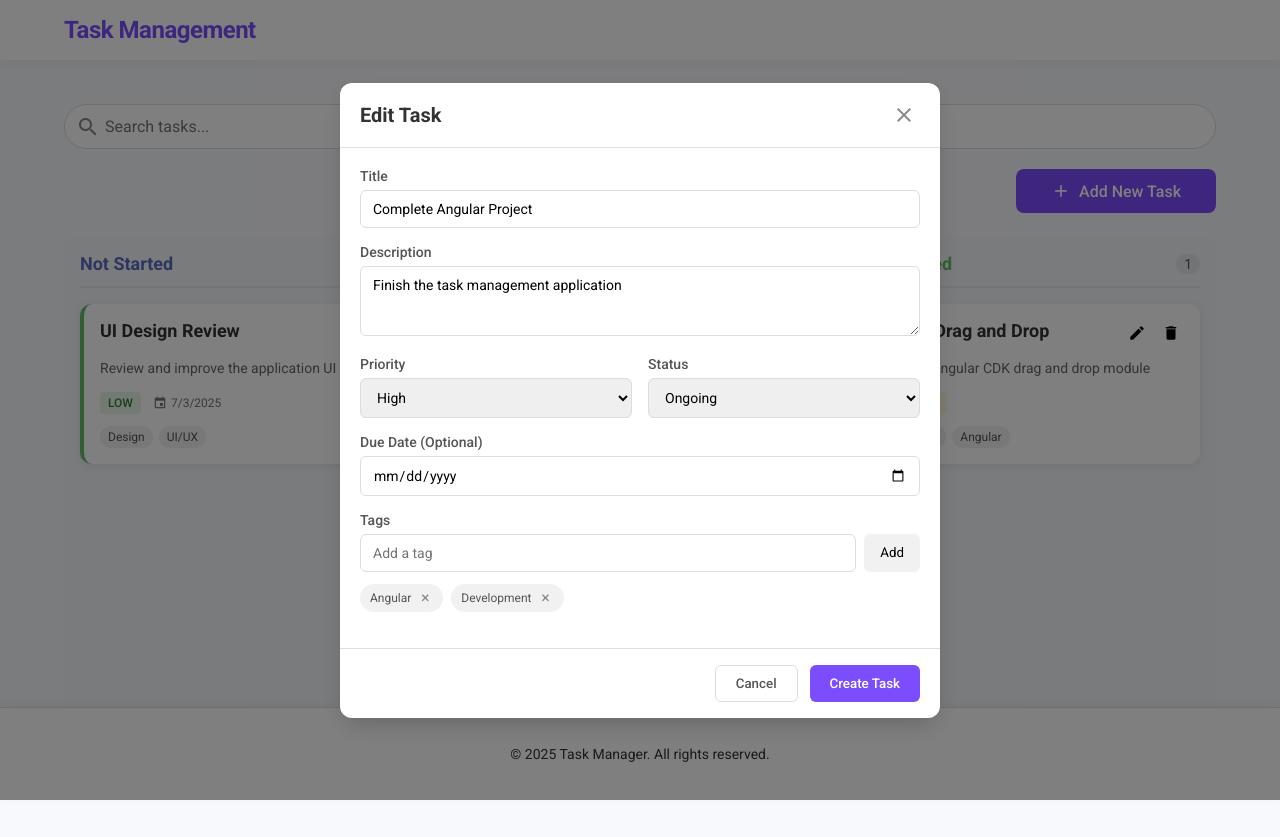
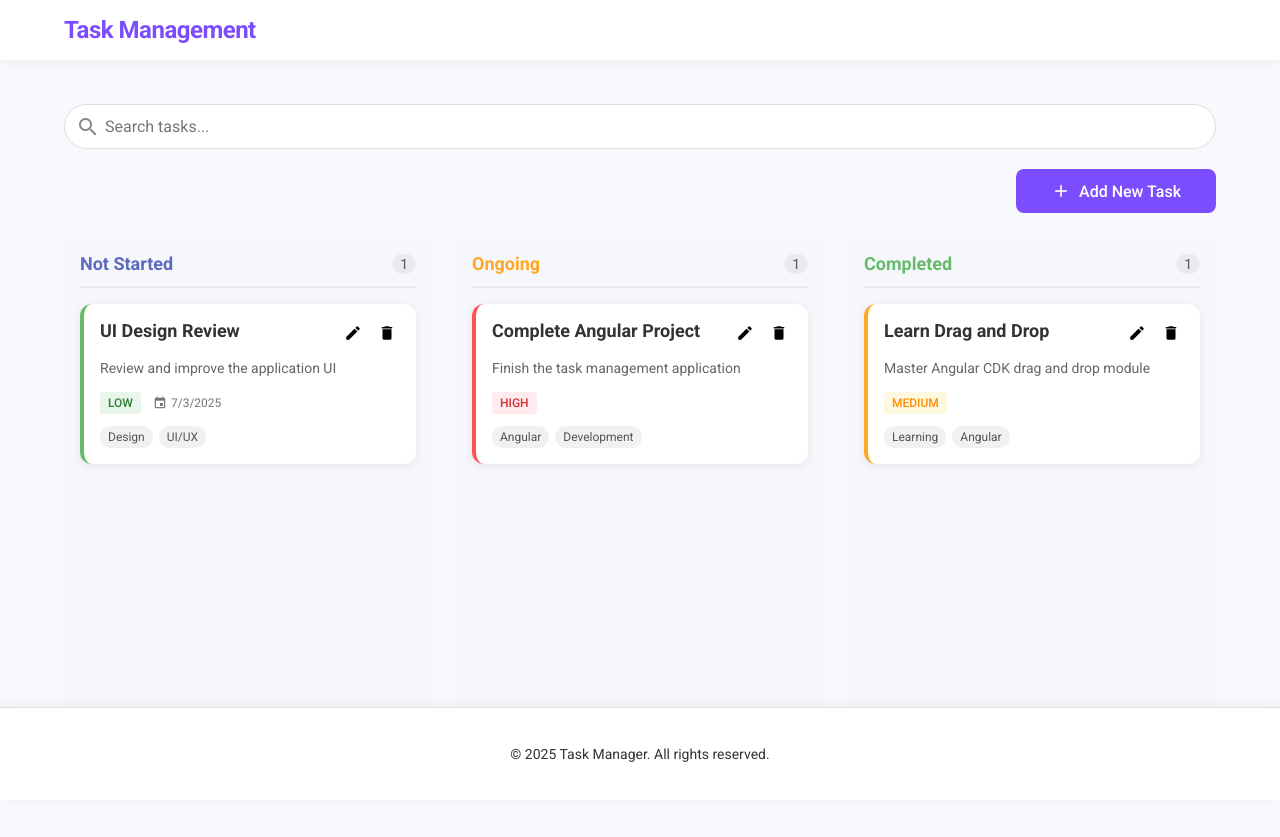
Before and after one commit to YakubuLute/angular-kanban-task-manager, an Angular app: page / in a window 1280 px wide. Built offline with nearby package versions, Linux system fonts and the light colour scheme.

Commit message:
Added service to trigger state of modal

```diff
--- a/src/app/components/edit-task/edit-task.component.html
+++ b/src/app/components/edit-task/edit-task.component.html
@@ -1,5 +1,9 @@
 <!-- Modal -->
-<div class="modal-backdrop" *ngIf="true" (click)="onBackdropClick($event)">
+<div
+  class="modal-backdrop"
+  *ngIf="isModalOpen"
+  (click)="onBackdropClick($event)"
+>
   <div class="modal-container" (click)="onModalContentClick($event)">
     <div class="modal-header">
       <h3>Edit Task</h3>
--- a/src/app/components/edit-task/edit-task.component.ts
+++ b/src/app/components/edit-task/edit-task.component.ts
@@ -29,14 +29,13 @@ export class EditTaskComponent implements OnInit {
   }
 
   openModal (): void {
-    this.isModalOpen = true
-    // Prevent background scrolling when modal is open
+    this.taskService.setEditModal(true)
     document.body.style.overflow = 'hidden'
   }
 
   closeModal (): void {
-    this.isModalOpen = false
-    this.taskService.closeEditTaskModal()
+    // this.isModalOpen = false
+    this.taskService.setEditModal(false)
     document.body.style.overflow = 'auto'
     this.resetForm()
   }
--- a/src/app/services/task.service.ts
+++ b/src/app/services/task.service.ts
@@ -56,8 +56,8 @@ export class TaskService {
     this.openEditTaskModalSubject.next(true)
   }
 
-  closeEditTaskModal (): void {
-    this.openEditTaskModalSubject.next(false)
+  setEditModal (state: boolean): void {
+    this.openEditTaskModalSubject.next(state)
   }
 
   addTask (task: Task): void {
```
